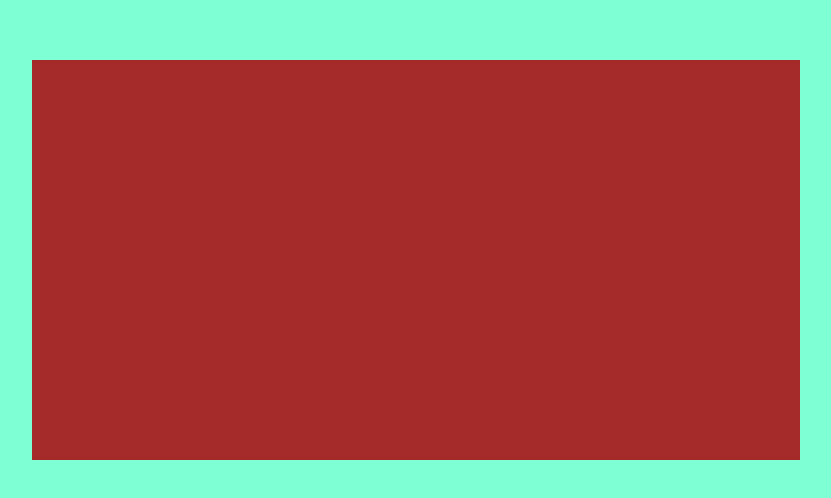
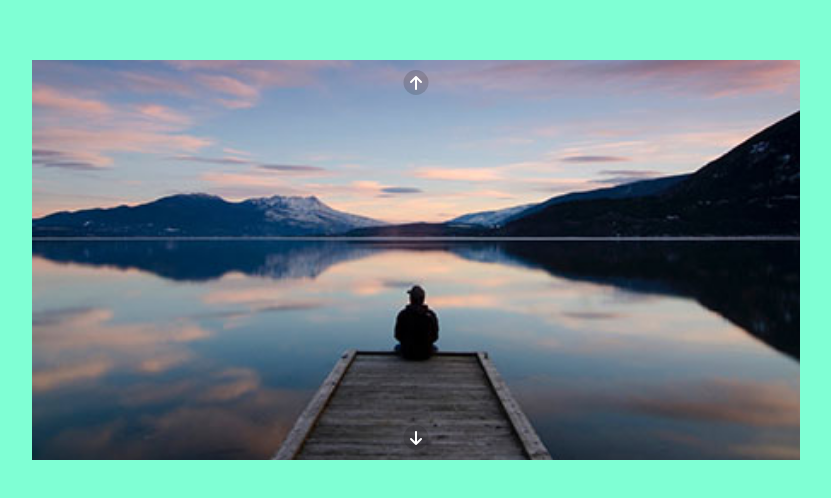
Before and after one commit to FRJess/js-array-carousel, a plain HTML site: page Milestone1/index.html in a window 1280 px wide. Shown: the part 140-638 px from the top of the page, without its empty margins (224-1055 px from the left). Drawn offline with Linux system fonts and the light colour scheme.

Commit message:
[add] images

```diff
--- a/Milestone1/css/style.css
+++ b/Milestone1/css/style.css
@@ -22,3 +22,47 @@ body{
   height: 50%;
   background-color: brown;
 }
+
+.slider{
+  position: relative;
+  height: 100%;
+}
+
+.slider img{
+  width: 100%;
+  height: 100%;
+  object-fit: cover;
+}
+
+.btn-arrow{
+  position: absolute;
+  left: 50%;
+  transform: translateX(-50%);
+  cursor: pointer;
+  background-color: rgba(0, 0, 0, .15);
+  width: 25px;
+  height: 25px;
+  border-radius: 50%;
+  text-align: center;
+  line-height: 25px;
+}
+
+.btn-arrow:hover{
+  color: gold;
+}
+
+.btn-arrow.up{
+  top: 10px;
+}
+
+.btn-arrow.down{
+  bottom: 10px;
+}
+
+.item{
+  display: none;
+}
+
+.item.active{
+  display: block;
+}
--- a/Milestone1/index.html
+++ b/Milestone1/index.html
@@ -4,6 +4,7 @@
   <meta charset="UTF-8">
   <meta http-equiv="X-UA-Compatible" content="IE=edge">
   <meta name="viewport" content="width=device-width, initial-scale=1.0">
+  <link rel="stylesheet" href="https://cdnjs.cloudflare.com/ajax/libs/font-awesome/6.2.0/css/all.min.css" integrity="sha512-xh6O/CkQoPOWDdYTDqeRdPCVd1SpvCA9XXcUnZS2FmJNp1coAFzvtCN9BmamE+4aHK8yyUHUSCcJHgXloTyT2A==" crossorigin="anonymous" referrerpolicy="no-referrer" />
   <link rel="stylesheet" href="css/style.css">
   <title>Array carousel</title>
 </head>
@@ -11,8 +12,18 @@
 <body>
   <div class="main-wrapper">
     <div class="container">
+      <div class="slider">
+        <img class="item active" src="img/01.jpg" alt="men in front of a lake">
+        <img class="item" src="img/02.jpg" alt="city landscape">
+        <img class="item" src="img/03.jpg" alt="london">
+        <img class="item" src="img/04.jpg" alt="">
+        <img class="item" src="img/05.jpg" alt="ocean">
+        <div class="btn-arrow up"><i class="fa-solid fa-arrow-up"></i></div>
+        <div class="btn-arrow down"><i class="fa-sharp fa-solid fa-arrow-down"></i></div>
+      </div>
 
     </div>
+
 
   </div>
 
```
